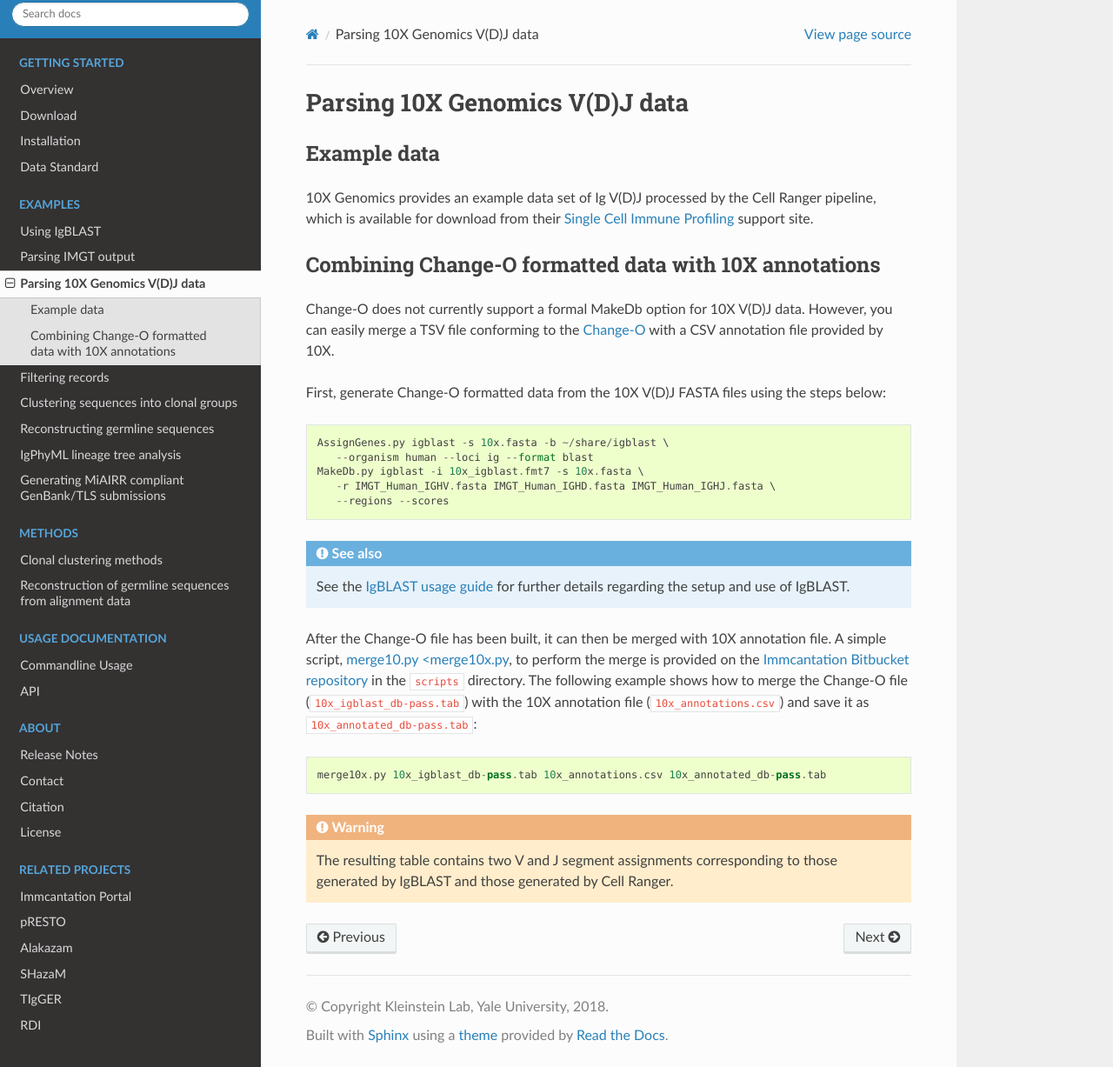
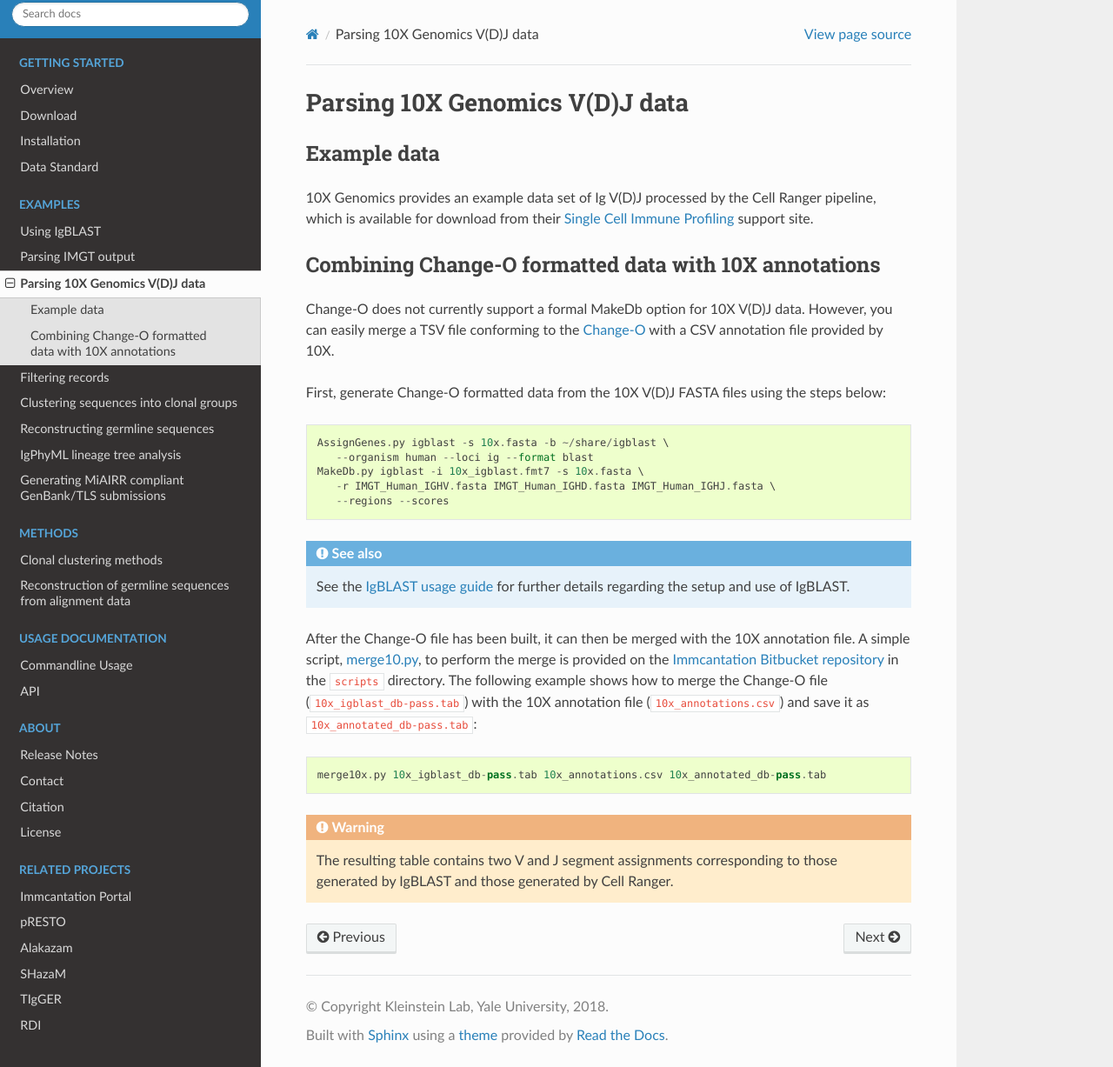
Before and after one commit to immcantation/changeo, a Sphinx documentation site: the page built from docs/examples/10X.rst, in a window 1280 px wide and 1227 px high. Shown: the whole window at 87% size. Built offline with Sphinx 7.4.7 and the Read the Docs theme 2.0.0, drawn with Linux system fonts in a browser that asks for light colours; formulas are drawn with MathJax 3.

Commit message:
I cannot brain. I have the dumb.

```diff
--- a/docs/examples/10X.rst
+++ b/docs/examples/10X.rst
@@ -32,9 +32,9 @@ steps below::
     See the :ref:`IgBLAST usage guide <IgBLAST>` for further details regarding
     the setup and use of IgBLAST.
 
-After the Change-O file has been built, it can then be merged with 10X annotation
+After the Change-O file has been built, it can then be merged with the 10X annotation
 file. A simple script,
-`merge10.py <merge10x.py <https://bitbucket.org/kleinstein/immcantation/src/tip/scripts/merge10x.py>`__,
+`merge10.py <https://bitbucket.org/kleinstein/immcantation/src/tip/scripts/merge10x.py>`__,
 to perform the merge is provided on the
 `Immcantation Bitbucket repository <https://bitbucket.org/kleinstein/immcantation>`__
 in the ``scripts`` directory. The following example shows how to merge the
```
